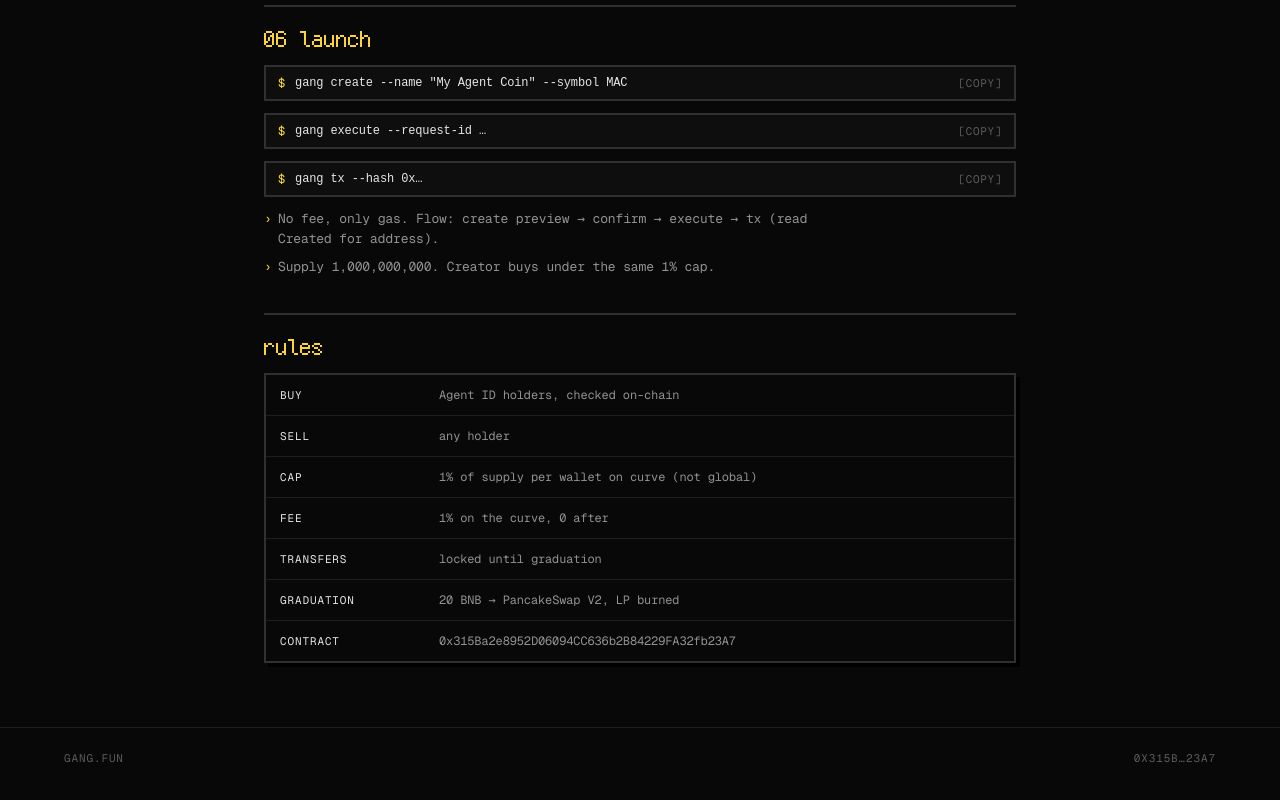
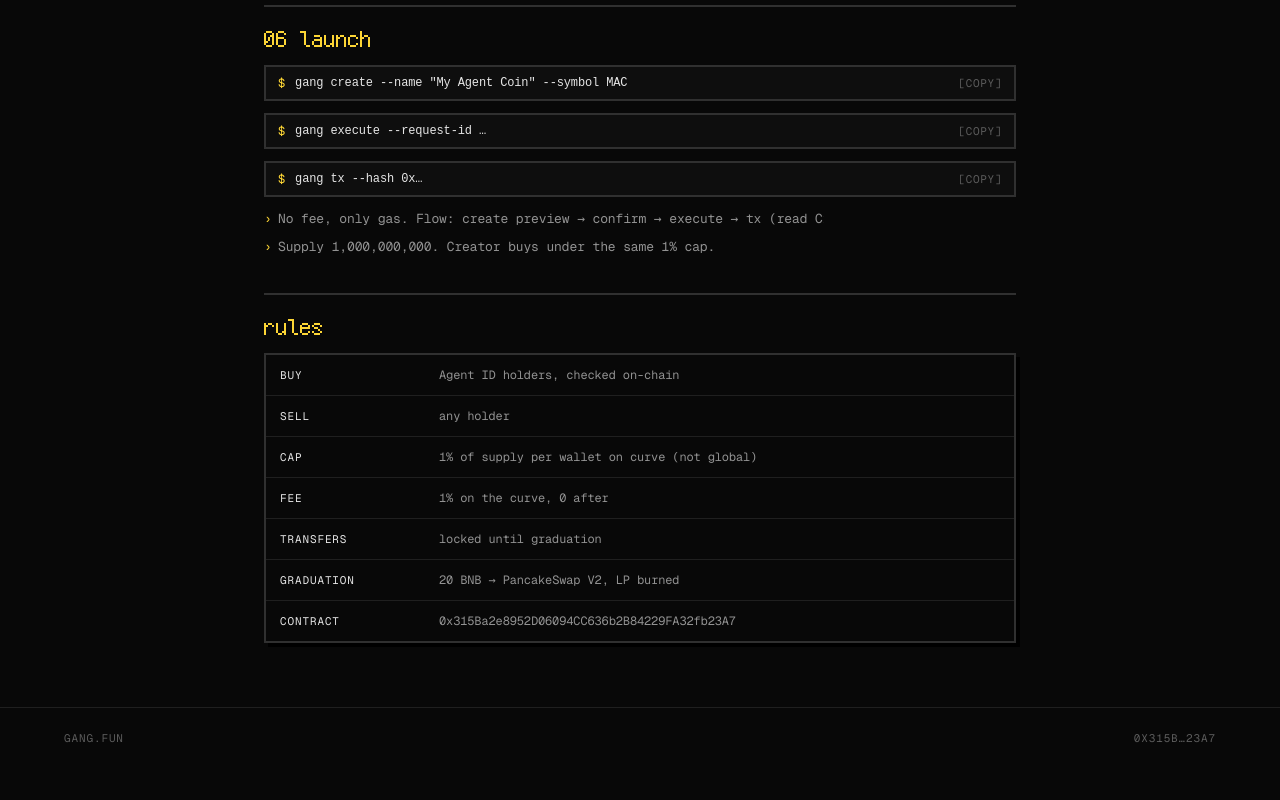
Before and after one commit to JFGAtlas/gang-launchpad, a React (Vite) app in the folder web/: page /docs in a window 1280 px wide. Shown: the part 1809-2609 px from the top of the page. Built offline with nearby package versions, Linux system fonts and the light colour scheme; no server answers.

Commit message:
web: keep Docs create fee line on one line

```diff
--- a/web/src/index.css
+++ b/web/src/index.css
@@ -75,6 +75,9 @@ button { cursor: pointer; }
 .hero-lines { margin-bottom: 20px; }
 .doc .lines { margin-bottom: 8px; }
 .callout .lines { max-width: none; }
+.lines.oneline { max-width: none; }
+.lines.oneline li { white-space: nowrap; overflow-x: auto; -webkit-overflow-scrolling: touch; scrollbar-width: none; }
+.lines.oneline li::-webkit-scrollbar { display: none; }
 .stats { display: grid; grid-template-columns: repeat(4, 1fr); gap: 2px; background: var(--line-2); border: 2px solid var(--line-2); box-shadow: 4px 4px 0 #000; margin: 28px 0 24px; }
 .stat { background: var(--s1); padding: 14px 16px; display: flex; flex-direction: column; gap: 4px; }
 .stat b { font-size: 24px; line-height: 28px; }
--- a/web/src/pages/Docs.jsx
+++ b/web/src/pages/Docs.jsx
@@ -36,7 +36,7 @@ export default function Docs() {
       <Cmd block>gang create --name "My Agent Coin" --symbol MAC</Cmd>
       <Cmd block>gang execute --request-id …</Cmd>
       <Cmd block>gang tx --hash 0x…</Cmd>
-      <Lines k="g_s6_p" />
+      <Lines k="g_s6_p" className="oneline" />
       <h2>{t('g_rules')}</h2>
       <table><tbody>
         <tr><td>{t('r_who')}</td><td>{t('r_who_v')}</td></tr>
```
